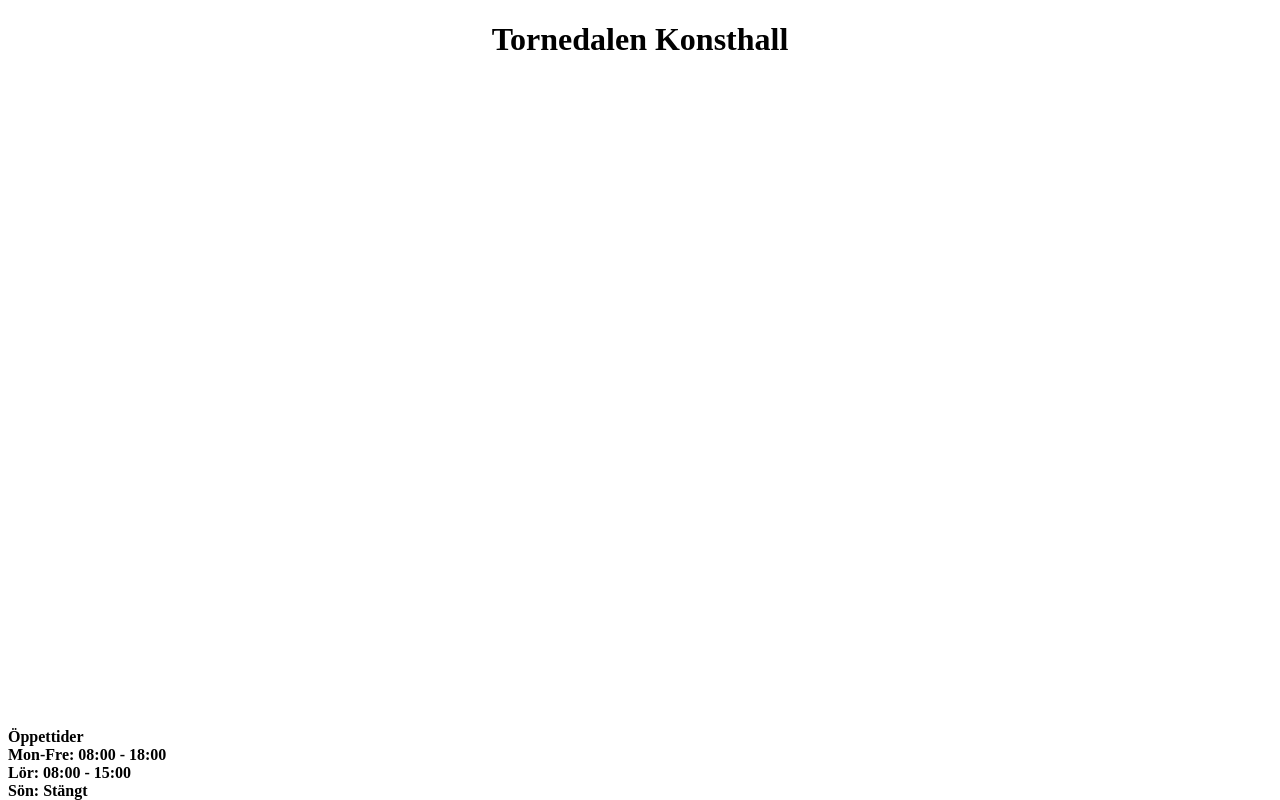
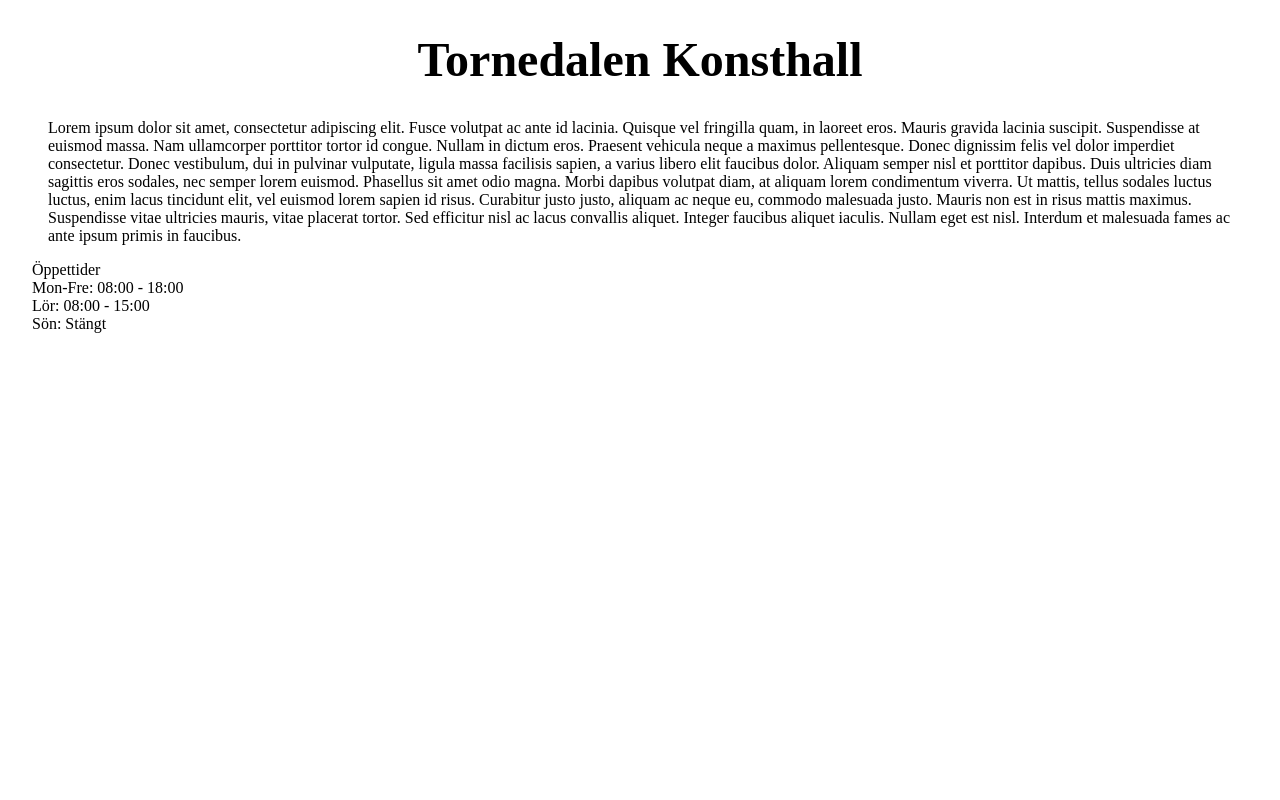
Before and after one commit to Fabbediklabbe/Projekt-Konsthall-Tornedalen, a plain HTML site: page src/main/resources/templates/index.html in a window 1280 px wide. Drawn offline with Linux system fonts and the light colour scheme.

Commit message:
Lite css

```diff
--- a/src/main/resources/static/style.css
+++ b/src/main/resources/static/style.css
@@ -1,6 +1,24 @@
 body
 {
     background-color: rgb(255, 255, 255);
+    margin: 2em;
+}
+
+h1
+{
+    font-size: 3em;
+    text-align: center;
+}
+
+ul
+{
+    list-style-type: none;
+    padding-left: 1em;
+}
+
+ul li
+{
+    margin-top: 1em;
 }
 
 .homeHeader
@@ -8,8 +26,8 @@
     text-align: center;
     color: rgb(0, 0, 0);
 }
-.informationBox
+.footer
 {
-    position:absolute;
+    position: absolute;
     bottom: 0px;
 }
--- a/src/main/resources/templates/index.html
+++ b/src/main/resources/templates/index.html
@@ -8,19 +8,43 @@
 
     <title>Tornedalen Konsthall</title>
 </head>
+
+
 <body>
     <div class="homeHeader">
         <h1>Tornedalen Konsthall</h1>
     </div>
-    <div class="informationBox">
-        <b>Öppettider</b>
+
+    <div class="container">
+        <ul>
+            <li class="info-block">
+                <div>
+                Lorem ipsum dolor sit amet, consectetur adipiscing elit. Fusce volutpat ac ante id lacinia. Quisque vel fringilla quam, in laoreet eros.
+                Mauris gravida lacinia suscipit. Suspendisse at euismod massa. Nam ullamcorper porttitor tortor id congue. Nullam in dictum eros.
+                Praesent vehicula neque a maximus pellentesque. Donec dignissim felis vel dolor imperdiet consectetur.
+                Donec vestibulum, dui in pulvinar vulputate, ligula massa facilisis sapien, a varius libero elit faucibus dolor.
+                Aliquam semper nisl et porttitor dapibus. Duis ultricies diam sagittis eros sodales, nec semper lorem euismod.
+                Phasellus sit amet odio magna. Morbi dapibus volutpat diam, at aliquam lorem condimentum viverra.
+                Ut mattis, tellus sodales luctus luctus, enim lacus tincidunt elit, vel euismod lorem sapien id risus.
+                Curabitur justo justo, aliquam ac neque eu, commodo malesuada justo. Mauris non est in risus mattis maximus.
+                Suspendisse vitae ultricies mauris, vitae placerat tortor. Sed efficitur nisl ac lacus convallis aliquet.
+                Integer faucibus aliquet iaculis. Nullam eget est nisl. Interdum et malesuada fames ac ante ipsum primis in faucibus.
+                </div>
+            </li>
+        </ul>
+    </div>
+
+    <footer>
+        <p>
+        Öppettider
         <br>
-        <b>Mon-Fre: 08:00 - 18:00</b>
+        Mon-Fre: 08:00 - 18:00
         <br>
-        <b>Lör: 08:00 - 15:00</b>
+        Lör: 08:00 - 15:00
         <br>
-        <b>Sön: Stängt</b>
-    </div>
+        Sön: Stängt
+        </p>
+    </footer>
 
 </body>
 </html>
```
